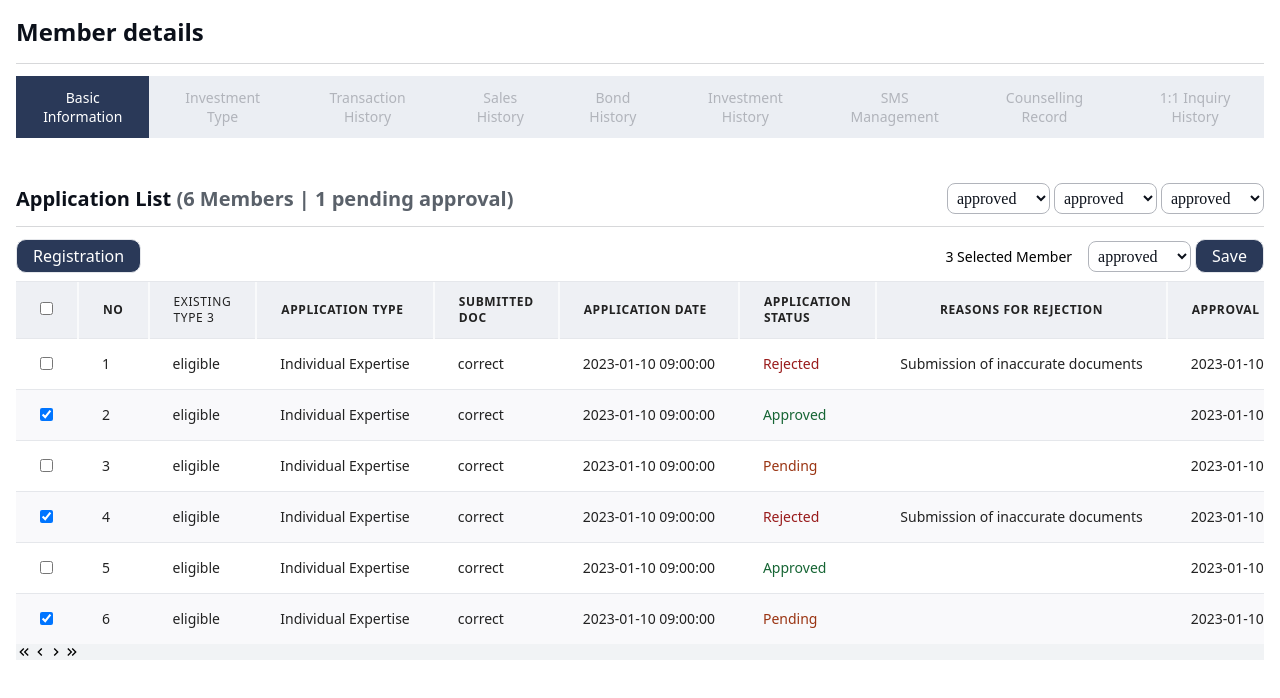
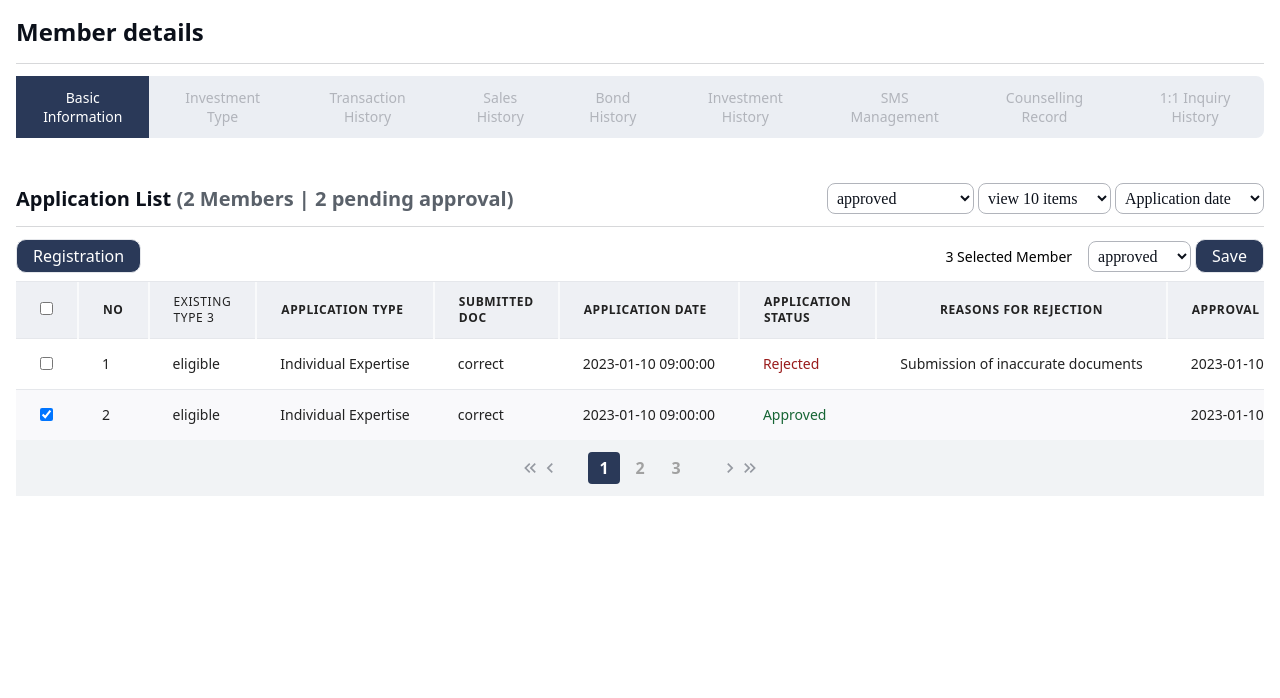
Before and after one commit to uezekiel-mufin/must_fintech, a React (Vite) app: page / in a window 1280 px wide. Shown: the top 698 px of the page. Built offline with nearby package versions, Linux system fonts and the light colour scheme.

Commit message:
Add sorting feature

```diff
--- a/src/components/Nav.jsx
+++ b/src/components/Nav.jsx
@@ -4,11 +4,11 @@ import { navData } from '../Library/navData';
 const Nav = () => {
 	const [selected, setSelected] = useState(navData[0].title);
 	return (
-		<div className='space-y-[12px]'>
+		<div className='space-y-[12px] '>
 			<div>
 				<input type='text' placeholder='Member details' required className='border-b w-full border-[#D7D8DA] focus:outline-none py-[17px] placeholder:text-[#0B101A] font-bold text-[24px] leading-[29px]' />
 			</div>
-			<ul className='flex bg-[#EBEEF3] justify-between order-6 flex-grow-0 flex-none gap-[10px] items-center '>
+			<ul className='flex rounded-[8px] bg-[#EBEEF3] justify-between order-6 flex-grow-0 flex-none gap-[10px] items-center '>
 				{navData.map((item) => {
 					return (
 						<li key={item.id} className={`box-border text-sm font-medium text-center cursor-pointer transition-all duration-300 ease-linear  px-[10px] capitalize py-[12px] text-[#B1B4BB] leading-[19px] ${selected === item.title ? 'bg-[#2A3958] text-white' : ''}`} onClick={() => setSelected(item.title)}>
--- a/src/components/Pagination.jsx
+++ b/src/components/Pagination.jsx
@@ -1,15 +1,34 @@
+/* eslint-disable no-unused-vars */
+/* eslint-disable react/prop-types */
 import { MdKeyboardDoubleArrowLeft, MdKeyboardDoubleArrowRight, MdKeyboardArrowLeft, MdKeyboardArrowRight } from 'react-icons/md';
-const Pagination = () => {
+const Pagination = ({ setPageItems, membersData, startCount, endCount, setStartCount, setEndCount, itemsPerPage, pageItems, currentPage, setCurrentPage, numOfPages }) => {
+	const handleJump = (page) => {
+		setStartCount((prevStartCount) => page * itemsPerPage - itemsPerPage);
+		setEndCount((prevEndCount) => page * itemsPerPage);
+		setPageItems((prevMembersData) => membersData.slice(startCount, endCount));
+		setCurrentPage(page);
+	};
+
 	return (
-		<div className='bg-[#F1F3F5]'>
+		<div className='bg-[#F1F3F5] flex justify-center'>
 			<section className='flex'>
 				<span className='flex items-center'>
-					<MdKeyboardDoubleArrowLeft />
-					<MdKeyboardArrowLeft />
+					<MdKeyboardDoubleArrowLeft className='text-xl text-[#9599A1]  cursor-pointer' />
+					<MdKeyboardArrowLeft className='text-xl text-[#9599A1]  cursor-pointer' />
 				</span>
+				<div className='flex items-center mx-4 gap-1 p-[12px]'>
+					{
+						//convert the number of pages to an array
+						[...Array(numOfPages)].map((item, ind) => (
+							<button onClick={() => handleJump(ind + 1)} key={ind} className={`font-bold transition-all ease-linear duration-300 text-[16px] cursor-pointer h-8 w-8 flex items-center text-base gap-4 justify-center ${currentPage === ind + 1 ? 'rounded-[4px] bg-[#2A3958] text-white' : 'text-[#A1A1A1]'}`}>
+								{ind + 1}
+							</button>
+						))
+					}
+				</div>
 				<span className='flex items-center'>
-					<MdKeyboardArrowRight />
-					<MdKeyboardDoubleArrowRight />
+					<MdKeyboardArrowRight className='text-xl text-[#9599A1]  cursor-pointer' />
+					<MdKeyboardDoubleArrowRight className='text-xl text-[#9599A1] cursor-pointer ' />
 				</span>
 			</section>
 		</div>
--- a/src/components/Table.jsx
+++ b/src/components/Table.jsx
@@ -2,34 +2,29 @@
 import TableBody from './TableBody';
 import TableHeader from './TableHeader';
 import { membersData } from '../Library/membersData';
-import { useState } from 'react';
+import { useEffect, useState } from 'react';
 import Pagination from './Pagination';
 
 const Table = () => {
-	const [itemsPerPage, setItemsPerPage] = useState(5);
+	const [itemsPerPage, setItemsPerPage] = useState(2);
 	const [currentPage, setCurrentPage] = useState(1);
-	const [startCount, setStartCount]=useState(0);
-	const [endCount, setEndCount] = useState(itemsPerPage-1)
-	const [pageItems,setPageItems]= useState(membersData.slice(startCount,endCount))
-	const numOfPages = Math.ceil(membersData/itemsPerPage)
+	const [startCount, setStartCount] = useState(0);
+	const [endCount, setEndCount] = useState(itemsPerPage);
+	const [pageItems, setPageItems] = useState([]);
+	const numOfPages = Math.ceil(membersData.length / itemsPerPage);
+	const [pending, setPending] = useState(membersData.filter((item) => item.approvalStatus === 'pending').length);
+	const [selectedMembers, setSelectedMembers] = useState(membersData.filter((item) => item.selected === true));
 
-	const [pending, setPending] = useState(1);
-	const [selectedMembers, setSelectedMembers] = useState(membersData.filter((item) => item.selected === true));
+	useEffect(() => {
+		setPageItems(membersData.slice(startCount, endCount));
+	}, [startCount, endCount, membersData]);
+
 	return (
-		<>
-			<TableHeader membersData={membersData} pending={pending} selectedMembers={selectedMembers} />
-			<TableBody membersData={membersData} setSelectedMembers={setSelectedMembers} />
-			<Pagination 	setPageItems={setPageItems}
-				startCount={startCount}
-				endCount={endCount}
-				setStartCount={setStartCount}
-				setEndCount={setEndCount}
-				itemsPerPage={itemsPerPage}
-				pageItems={pageItems}
-				currentPage={currentPage}
-				setCurrentPage={setCurrentPage}
-				numOfPages={numOfPages}/>
-		</>
+		<main className='mb-8'>
+			<TableHeader setItemsPerPage={setItemsPerPage} itemsPerPage={itemsPerPage} setPageItems={setPageItems} membersData={pageItems} pending={pending} selectedMembers={selectedMembers} />
+			<TableBody pageItems={pageItems} setPageItems={setPageItems} setSelectedMembers={setSelectedMembers} />
+			<Pagination membersData={membersData} setPageItems={setPageItems} startCount={startCount} endCount={endCount} setStartCount={setStartCount} setEndCount={setEndCount} itemsPerPage={itemsPerPage} pageItems={pageItems} currentPage={currentPage} setCurrentPage={setCurrentPage} numOfPages={numOfPages} />
+		</main>
 	);
 };
 
--- a/src/components/TableBody.jsx
+++ b/src/components/TableBody.jsx
@@ -1,12 +1,12 @@
+/* eslint-disable react/prop-types */
 /* eslint-disable react/jsx-no-duplicate-props */
 import { useState } from 'react';
 // eslint-disable-next-line react/prop-types
-const TableBody = ({ membersData, setSelectedMembers }) => {
-	const [members, setMembers] = useState(membersData);
+const TableBody = ({ pageItems, setPageItems, setSelectedMembers }) => {
 	const [checked, setChecked] = useState(false);
 
 	const handleSelect = (id) => {
-		const newData = members.map((item) => {
+		const newData = pageItems.map((item) => {
 			if (item.id === id) {
 				return {
 					...item,
@@ -15,19 +15,19 @@ const TableBody = ({ membersData, setSelectedMembers }) => {
 			}
 			return item;
 		});
-		setMembers(newData);
+		setPageItems(newData);
 		setSelectedMembers(newData.filter((item) => item.selected === true));
 	};
 
 	const handleSelectAll = (checked) => {
 		setChecked(!checked);
-		const newData = members.map((item) => {
+		const newData = pageItems.map((item) => {
 			return {
 				...item,
 				selected: checked ? false : true,
 			};
 		});
-		setMembers(newData);
+		setPageItems(newData);
 		setSelectedMembers(newData.filter((item) => item.selected === true));
 	};
 
@@ -51,13 +51,18 @@ const TableBody = ({ membersData, setSelectedMembers }) => {
 						</tr>
 					</thead>
 					<tbody className='bg-white divide-y divide-gray-200'>
-						{members.map((member, index) => (
+						{pageItems.length < 1 ? (
+							<tr className='flex justify-center items-center'>
+								<td className='text-center'> No search results found</td>
+							</tr>
+						) : (
+							pageItems.map((member) => (
 								<tr key={member.id} className={`${member.selected === true ? 'bg-[#F9F9FB]' : ''}`}>
 									<td className='px-6 py-1  whitespace-nowrap'>
 										<input type='checkbox' className='form-checkbox checked:bg-[#dde0e5]' checked={member.selected} onChange={() => handleSelect(member.id)} />
 									</td>
 									<td className='px-6 py-4 align-middle whitespace-nowrap'>
-									<div className='text-sm text-[#222222] font-medium leading-[18px]'>{index + 1}</div>
+										<div className='text-sm text-[#222222] font-medium leading-[18px]'>{member.id}</div>
 									</td>
 									<td className='px-6 py-4 align-middle whitespace-nowrap'>
 										<div className='text-sm text-[#222222] font-medium leading-[18px]'>{member.existingType}</div>
@@ -81,7 +86,8 @@ const TableBody = ({ membersData, setSelectedMembers }) => {
 										<div className='text-sm text-[#222222] font-medium leading-[18px]'>{member.approvalDate}</div>
 									</td>
 								</tr>
-						))}
+							))
+						)}
 					</tbody>
 				</table>
 			</div>
--- a/src/components/TableHeader.jsx
+++ b/src/components/TableHeader.jsx
@@ -1,5 +1,5 @@
 /* eslint-disable react/prop-types */
-const TableHeader = ({ membersData, pending, selectedMembers }) => {
+const TableHeader = ({ membersData, setPageItems, pending, selectedMembers, itemsPerPage, setItemsPerPage }) => {
 	const approvalStatus = [
 		{
 			id: 1,
@@ -7,9 +7,50 @@ const TableHeader = ({ membersData, pending, selectedMembers }) => {
 		},
 		{
 			id: 2,
+			title: 'pending',
+		},
+		{
+			id: 3,
 			title: 'rejected',
 		},
 	];
+
+	const itemsToView = [
+		{
+			id: 1,
+			number: 10,
+		},
+		{
+			id: 2,
+			number: 20,
+		},
+		{
+			id: 3,
+			number: 30,
+		},
+	];
+
+	const sortByDate = [
+		{
+			id: 1,
+			title: 'Application date',
+		},
+		{
+			id: 2,
+			title: 'Approval date',
+		},
+	];
+
+	const handleNumberSort = (number) => {
+		setItemsPerPage(number);
+	};
+	const handleDateSort = (date) => {
+		console.log(date);
+	};
+	const handleApprovalSort = (approval) => {
+		console.log(approval);
+		setPageItems((prev) => membersData.filter((item) => item.approvalStatus === approval));
+	};
 	return (
 		<>
 			<section>
@@ -18,28 +59,31 @@ const TableHeader = ({ membersData, pending, selectedMembers }) => {
 						Application List <span className='text-[#5A616A]'> ({`${membersData.length} Members | ${pending} pending approval`})</span>
 					</p>
 					<div className=' flex items-center gap-1 '>
-						<select name='Approval Status' id='apprval_status'>
+						<select name='Approval Status' id='approval_status' onChange={(e) => handleApprovalSort(e.target.value)}>
+							<option disabled className='transition-all duration-300 ease-linear'>
+								Approval Status
+							</option>
 							{approvalStatus.map((item) => {
 								return (
-									<option key={item.id} value={item.title}>
+									<option key={item.id} value={item.title} className='transition-all duration-300 ease-linear'>
 										{item.title}
 									</option>
 								);
 							})}
 						</select>
-						<select name='Approval Status' id='apprval_status'>
-							{approvalStatus.map((item) => {
+						<select name='Approval Status' id='approval_status' onChange={(e) => handleNumberSort(e.target.value)}>
+							{itemsToView.map((item) => {
 								return (
-									<option key={item.id} value={item.title}>
-										{item.title}
+									<option key={item.id} value={item.number} className='transition-all duration-300 ease-linear'>
+										{`view ${item.number} items`}
 									</option>
 								);
 							})}
 						</select>
-						<select name='Approval Status' id='apprval_status'>
-							{approvalStatus.map((item) => {
+						<select name='Approval Status' id='approval_status' onChange={(e) => handleDateSort(e.target.value)}>
+							{sortByDate.map((item) => {
 								return (
-									<option key={item.id} value={item.title}>
+									<option key={item.id} value={item.title} className='transition-all duration-300 ease-linear'>
 										{item.title}
 									</option>
 								);
--- a/src/index.css
+++ b/src/index.css
@@ -15,7 +15,8 @@ select {
 	letter-spacing: -0.02px;
 	padding-right: 1rem;
 	border-radius: 8px;
-	&:focus {
-		outline: none;
-	}
 }
+
+select:focus {
+	border: 1px solid #b1b4bb;
+}
```
Lines whose indentation alone changed are shown as unchanged.
